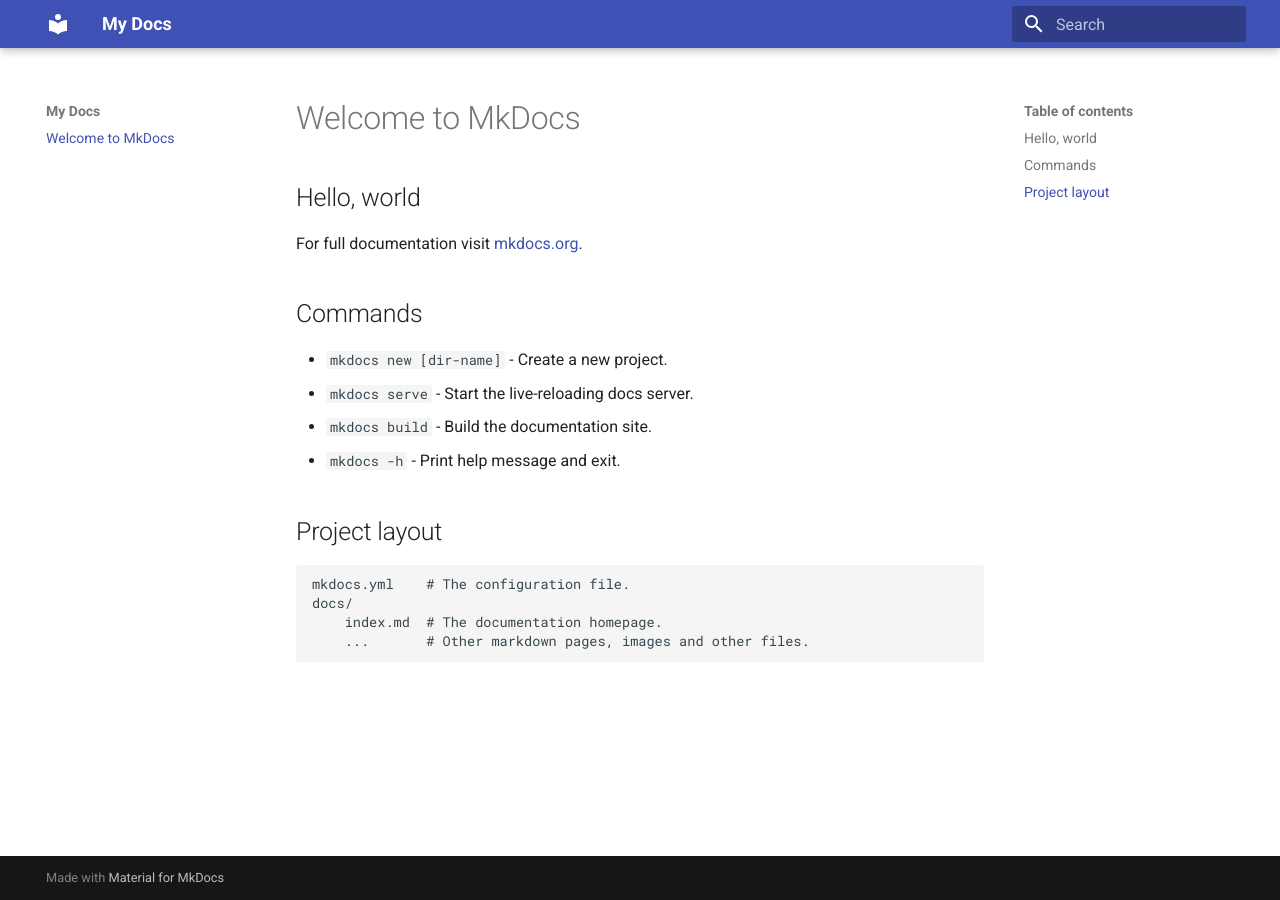
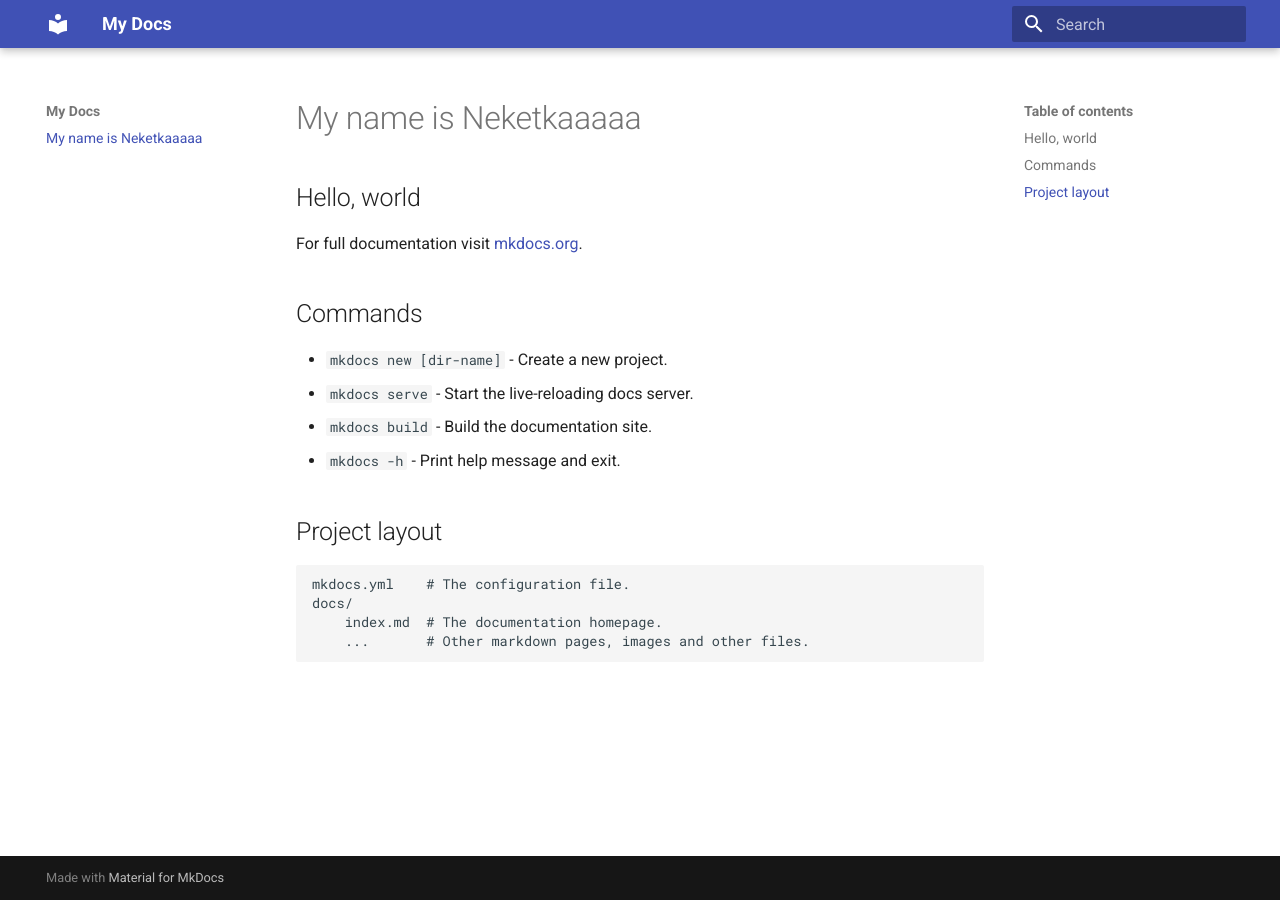
Before and after one commit to neketkaaaaagit/mkdocs-static, an MkDocs documentation site: the page built from docs/index.md, in a window 1280 px wide. Built offline with MkDocs 1.6.1 and Material for MkDocs 9.7.7, drawn with Linux system fonts in a browser that asks for light colours.

Commit message:
Update index.md

```diff
--- a/docs/index.md
+++ b/docs/index.md
@@ -1,4 +1,4 @@
-# Welcome to MkDocs
+# My name is Neketkaaaaa
 
 ## Hello, world
 
```
